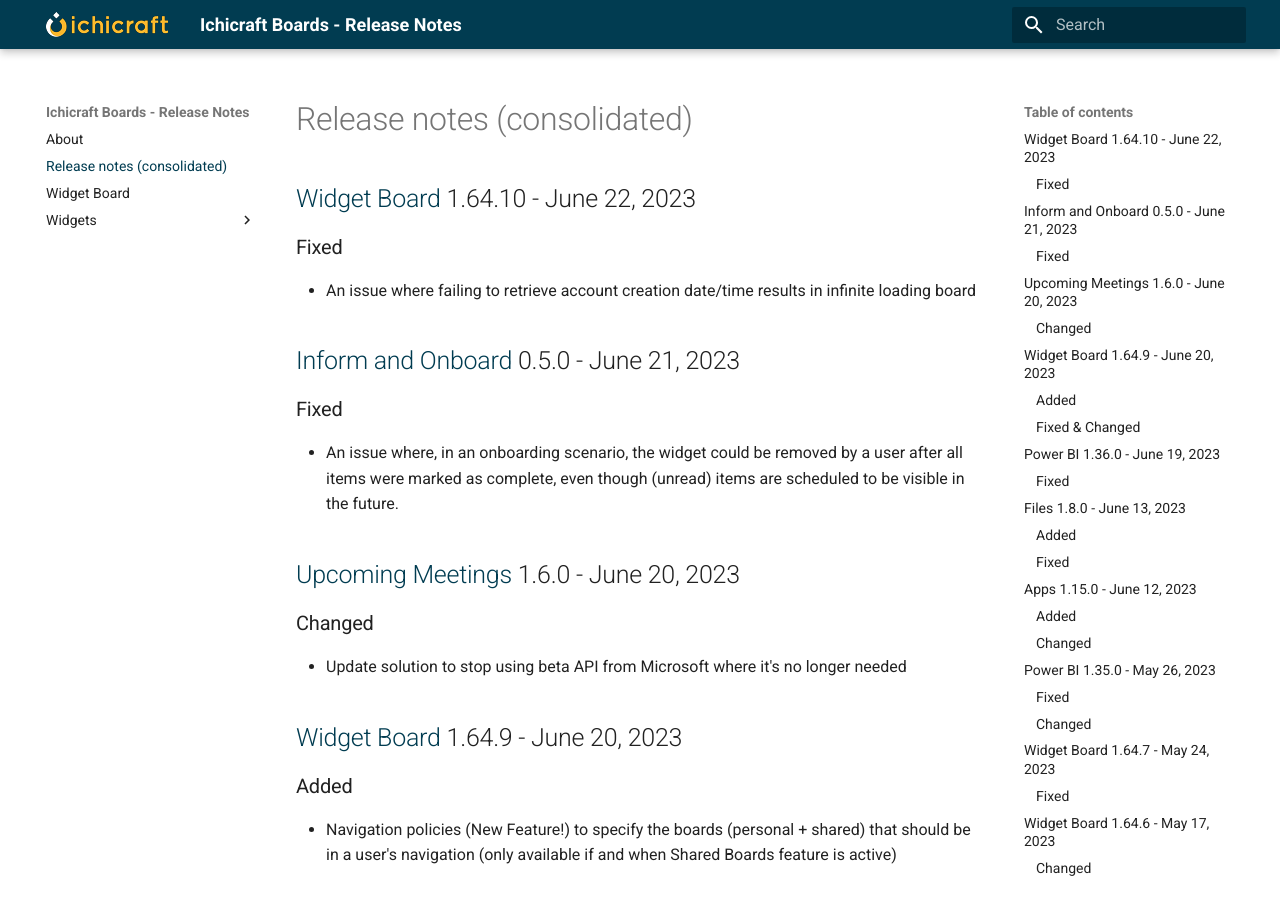
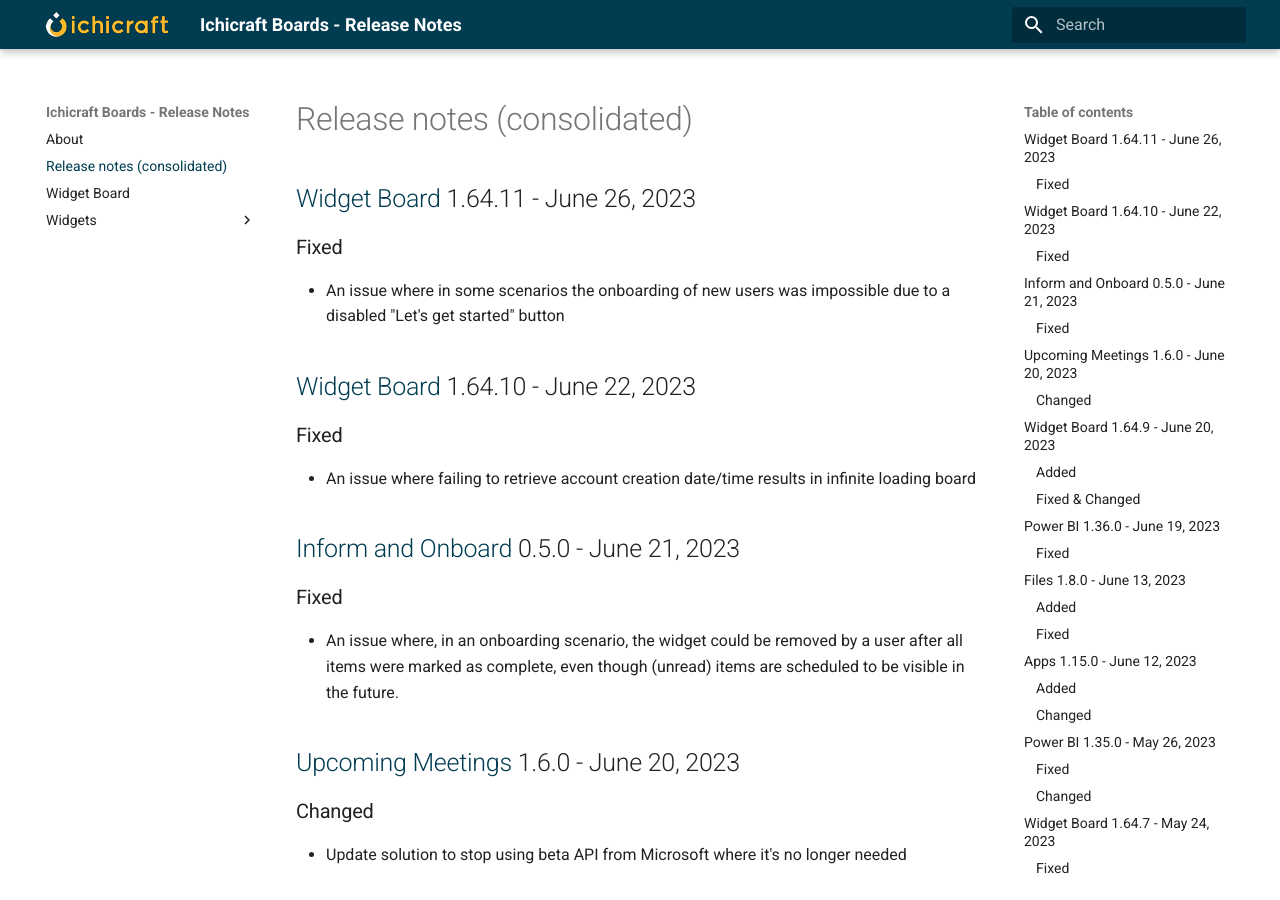
Before and after one commit to ichicraft/widgets-docs, an MkDocs documentation site: the page built from docs/Release-notes-(consolidated).md, in a window 1280 px wide and 900 px high. Built offline with MkDocs 1.6.1 and Material for MkDocs 9.7.7, drawn with Linux system fonts in a browser that asks for light colours.

Commit message:
Release notes updated by BuildService

```diff
--- a/docs/Release-notes-(consolidated).md
+++ b/docs/Release-notes-(consolidated).md
@@ -1,3 +1,8 @@
+## [Widget Board](./Widget Board.md) 1.64.11 - June 26, 2023
+
+### Fixed
+- An issue where in some scenarios the onboarding of new users was impossible due to a disabled &quot;Let&#x27;s get started&quot; button
+
 ## [Widget Board](./Widget Board.md) 1.64.10 - June 22, 2023
 
 ### Fixed
```
Also changed, not shown: docs/Widget Board.md (+5 -0 lines).
